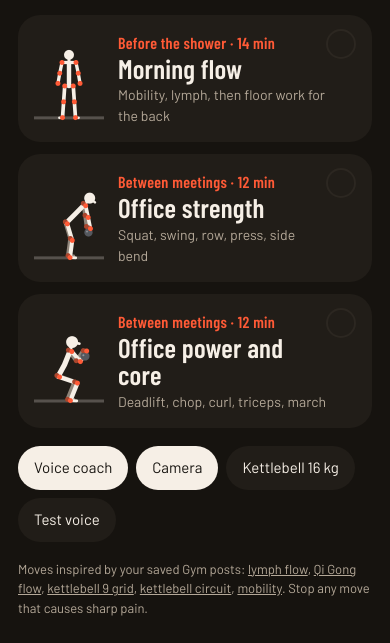
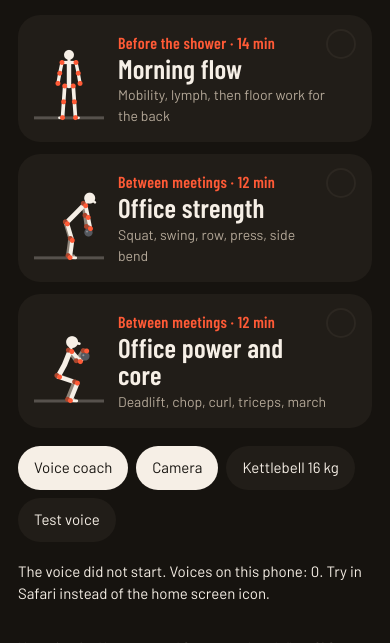
Before and after one commit to FMVigo/move-app, a plain HTML site: page index.html in a window 390 px wide. Both pictures are taken after a click on the button "Test voice". Shown: the part 201-844 px from the top of the page. Drawn offline with nearby package versions, Linux system fonts and the light colour scheme; a web font is replaced by a local one.

Commit message:
iPhone system voice and voice test status

```diff
--- a/app.js
+++ b/app.js
@@ -75,11 +75,15 @@ function animateHome(ts) {
 $('setVoice').onclick = () => { settings.voice = !settings.voice; store.set('settings', settings); renderHome(); };
 $('setCam').onclick = () => { settings.cam = !settings.cam; store.set('settings', settings); renderHome(); };
 $('testVoice').onclick = () => {
-  audioOn(); beep(880, 0.1);
-  if (!('speechSynthesis' in window)) return;
+  const out = $('voiceMsg');
+  out.style.display = 'block';
+  if (!('speechSynthesis' in window)) { out.textContent = 'This browser has no voice support.'; return; }
+  out.textContent = 'Testing the voice…';
   const was = settings.voice; settings.voice = true;
-  say('Hi Francisco. This is your coach. If you can hear me, the voice is working.', true);
+  voiceStatus = m => { out.textContent = m; };
+  say('Hi Francisco. This is your coach. If you can hear me, the voice is working.');
   settings.voice = was;
+  setTimeout(() => { voiceStatus = null; }, 3000);
 };
 $('setKb').onclick = () => { const o = [8, 12, 14, 16, 20, 24]; settings.kb = o[(o.indexOf(settings.kb) + 1) % o.length]; store.set('settings', settings); renderHome(); };
 
@@ -97,13 +101,22 @@ function pickVoice() {
 if ('speechSynthesis' in window) { pickVoice(); speechSynthesis.onvoiceschanged = pickVoice; }
 // Let sound play even when the iPhone's silent switch is on (Safari 16.4 and later).
 function audioOn() { try { if (navigator.audioSession) navigator.audioSession.type = 'playback'; } catch (e) { } }
+const IOS = /iPhone|iPad|iPod/.test(navigator.userAgent) || (navigator.platform === 'MacIntel' && navigator.maxTouchPoints > 1);
+let voiceStatus = null;
 function say(text, interrupt) {
   if (!settings.voice || !('speechSynthesis' in window)) return;
   const u = new SpeechSynthesisUtterance(text);
-  if (voice) u.voice = voice;
-  u.lang = voice ? voice.lang : 'en-GB';
-  u.rate = 1.02; u.pitch = 1; u.volume = 1;
-  const go = () => { try { speechSynthesis.resume(); } catch (e) { } speechSynthesis.speak(u); };
+  // On iPhone a hand-picked voice can be silently ignored, so use the system voice there.
+  if (voice && !IOS) u.voice = voice;
+  u.lang = 'en-GB';
+  u.rate = 1; u.pitch = 1; u.volume = 1;
+  if (voiceStatus) {
+    let started = false;
+    u.onstart = () => { started = true; voiceStatus('Voice is playing. If you still hear nothing, turn the volume up.'); };
+    u.onerror = e => voiceStatus('Voice error: ' + (e.error || 'unknown') + '. Voices on this phone: ' + speechSynthesis.getVoices().length + '.');
+    setTimeout(() => { if (!started) voiceStatus('The voice did not start. Voices on this phone: ' + speechSynthesis.getVoices().length + '. Try in Safari instead of the home screen icon.'); }, 2500);
+  }
+  const go = () => speechSynthesis.speak(u);
   // Safari can drop speech that starts straight after a cancel, so leave a short gap.
   if (interrupt && (speechSynthesis.speaking || speechSynthesis.pending)) { speechSynthesis.cancel(); setTimeout(go, 150); }
   else go();
@@ -159,9 +172,8 @@ function startSession(id) {
   trackingOff = false;
   S = { r, steps, i: 0, t: 0, ready: r.getReady, paused: false, last: performance.now(), anim: 0, said: {}, counter: null, total: steps.reduce((s, x) => s + x.dur, 0), elapsed: 0 };
   // warm up audio and speech inside the tap
-  audioOn();
-  beep(660, 0.05);
   say(r.id === 'morning' ? 'Good morning Francisco. Time to wake up your body. Let\'s go.' : 'Kettlebell time. Quick and strong between meetings. Let\'s go.');
+  setTimeout(() => { audioOn(); beep(660, 0.05); }, 100);
   try { navigator.wakeLock && navigator.wakeLock.request('screen').then(l => wakeLock = l).catch(() => { }); } catch (e) { }
   $('stage').classList.toggle('nocam', !settings.cam);
   $('camPanel').style.display = settings.cam ? '' : 'none';
--- a/index.html
+++ b/index.html
@@ -126,6 +126,7 @@ h1,h2,.num{font-family:'Barlow Condensed',Barlow,sans-serif;font-weight:800;line
     <button class="chip" id="setKb">Kettlebell 16 kg</button>
     <button class="chip" id="testVoice">Test voice</button>
   </div>
+  <p class="src" id="voiceMsg" style="display:none;color:var(--ink);font-size:15px"></p>
   <p class="src">Moves inspired by your saved Gym posts: <span id="srcLinks"></span>. Stop any move that causes sharp pain.</p>
 </section>
 
```
